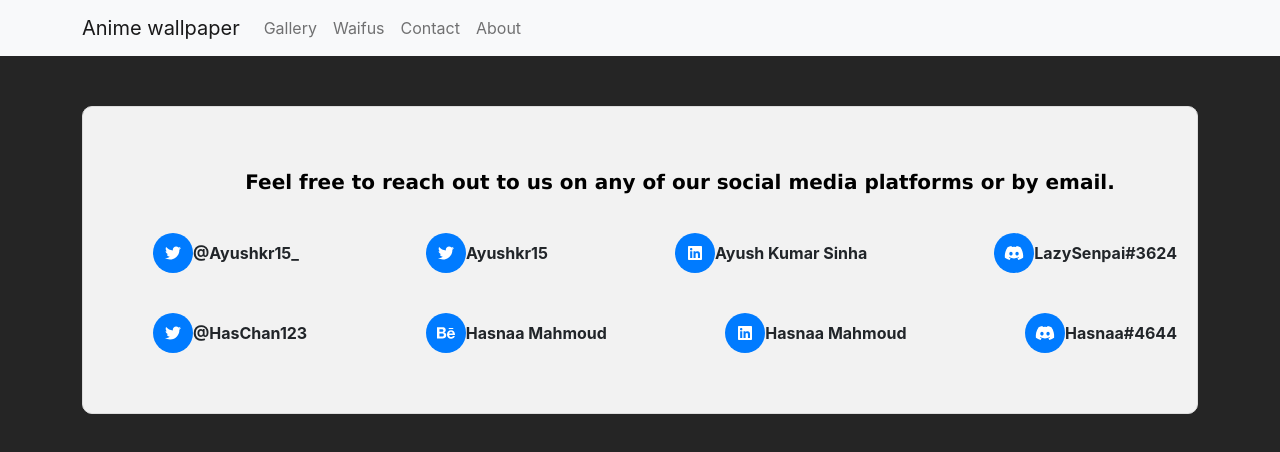
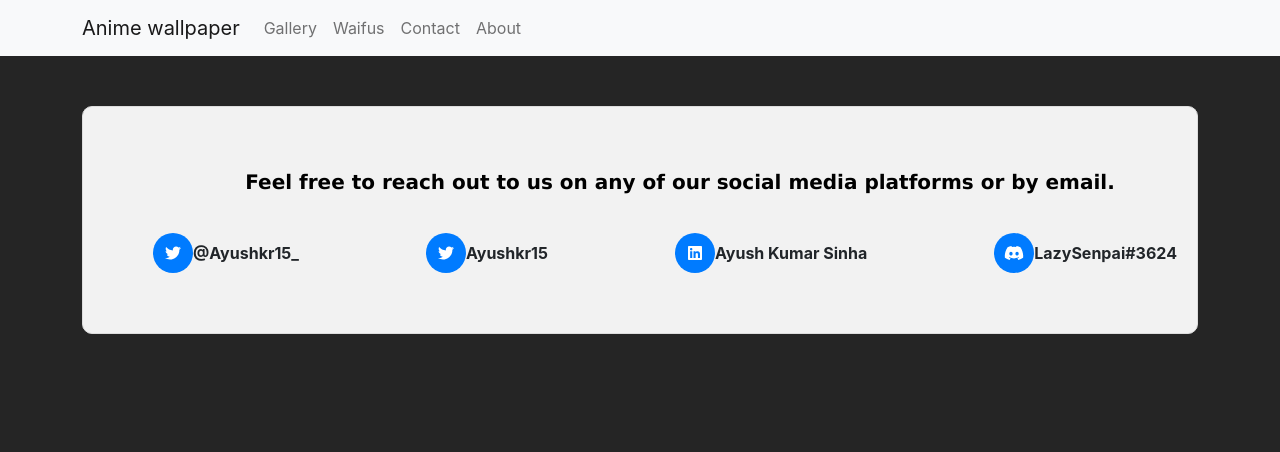
Before and after one commit to Ayushkr15/Anime-Wallpaper, a React (Create React App) app: page /contact in a window 1280 px wide. Shown: the top 452 px of the page. Built offline with nearby package versions, Linux system fonts and the light colour scheme.

Commit message:
Working codes

```diff
--- a/src/pages/Contact.js
+++ b/src/pages/Contact.js
@@ -49,7 +49,7 @@
             </div>
           </div>
 
-          <div className="social-media">
+          {/* <div className="social-media">
             <div className="social-details">
               <a href="https://twitter.com/HasChan123">
                 <FontAwesomeIcon icon={faTwitter} />
@@ -74,7 +74,7 @@
               </a>
               <span> Hasnaa#4644</span>
             </div>
-          </div>
+          </div> */}
         </Col>
       </Container>
     </div>
--- a/src/pages/Homepage.js
+++ b/src/pages/Homepage.js
@@ -6,7 +6,7 @@
       <div className="homepage"></div>
       <div className="content">
         <div className="title-homepage">
-          <h1>Ayush Wallpaper</h1>
+          <h1>Anime Wallpaper</h1>
         </div>
         <div className="description">
           <p>Enjoy your free variety collection of anime wallpaper</p>
```
Also changed, not shown: 1 other file (tests, documents, lock files or other folders).
